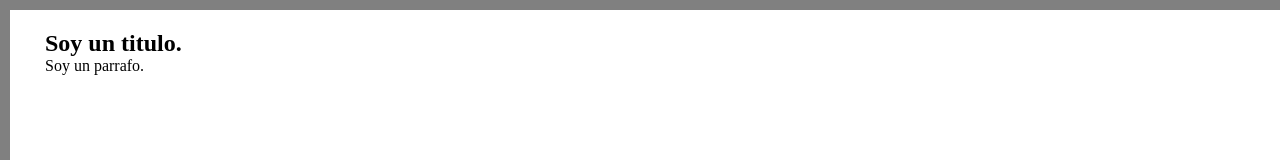
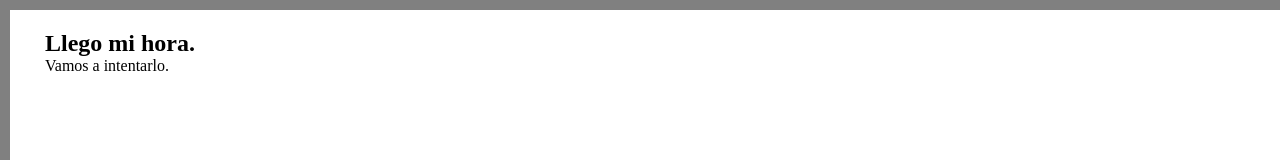
Before and after one commit to aleja-29ndra-dg/Mi-primer-Commit, a plain HTML site: page ClaseModelodecaja/index.html in a window 1280 px wide. Shown: the top 160 px of the page. Drawn offline with Linux system fonts and the light colour scheme.

Commit message:
Modifique las lineas 13 y 15 del archivo clasemodelocaja

```diff
--- a/ClaseModelodecaja/index.html
+++ b/ClaseModelodecaja/index.html
@@ -10,9 +10,9 @@
 <body>
     <main>
         <section>
-            <h1>Soy un titulo.</h1>
+            <h1>Llego mi hora.</h1>
             <div>
-                <p>Soy un parrafo.</p>
+                <p>Vamos a intentarlo.</p>
             </div>
         </section>
     </main>
```
